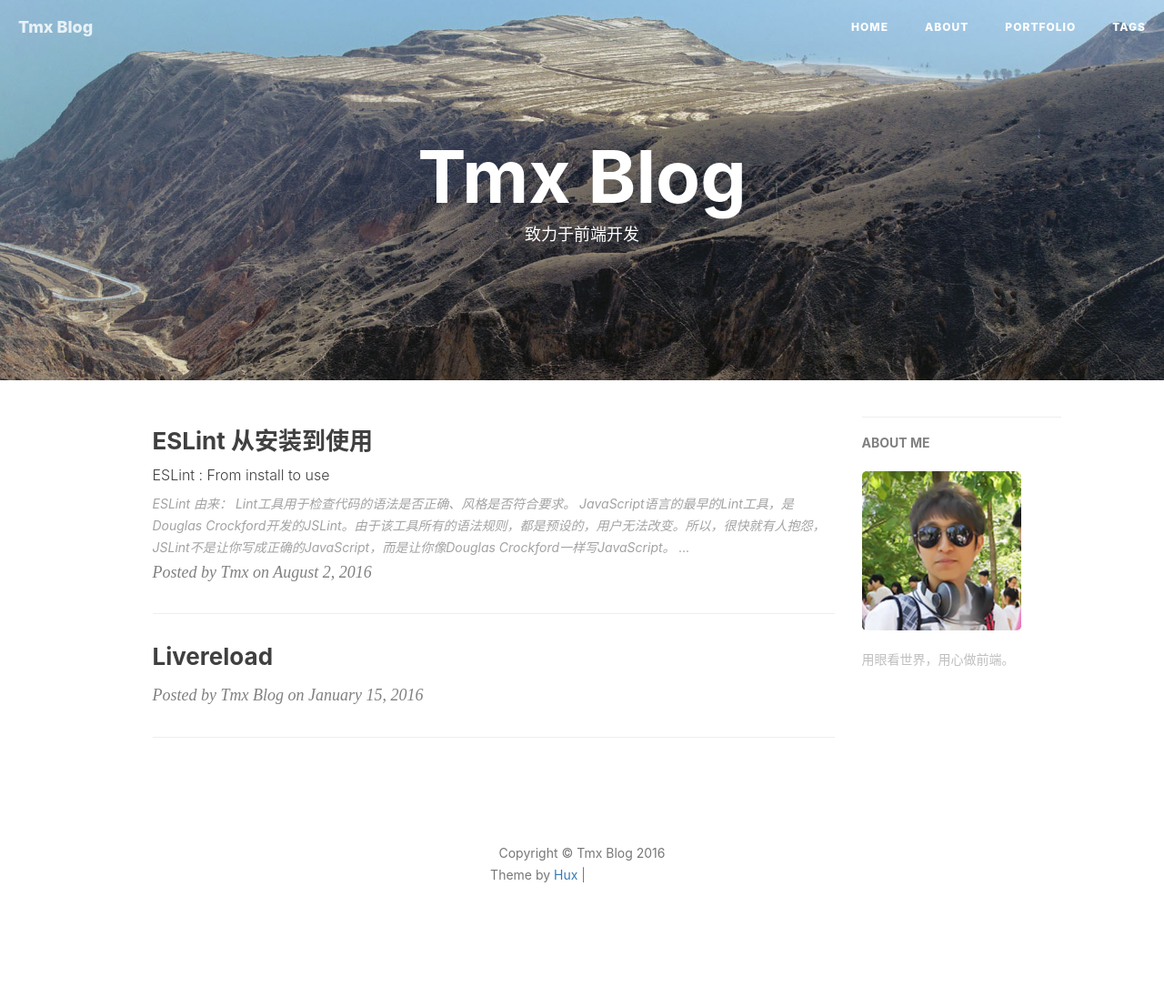
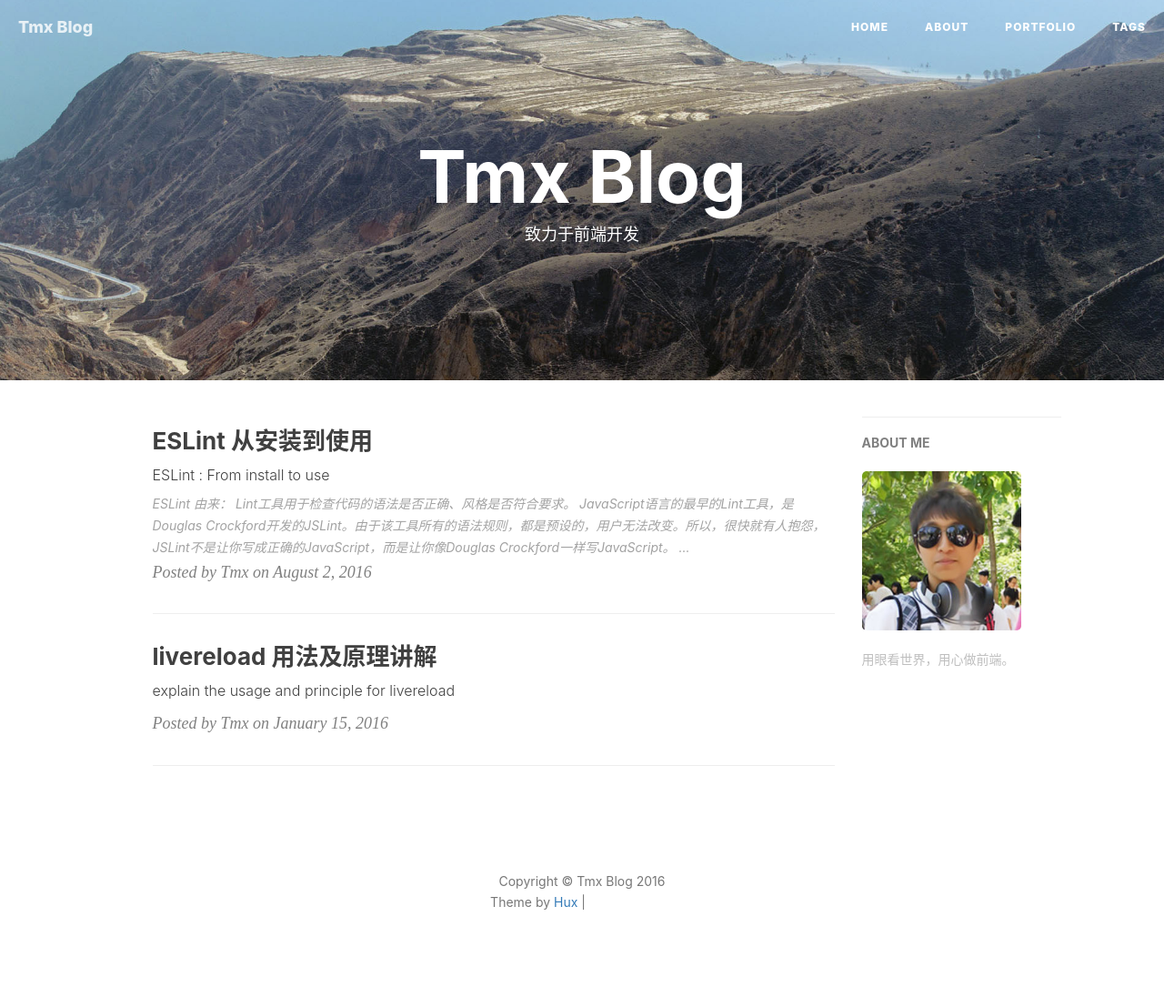
Before and after one commit to ShineMy/ShineMy.github.io, a Jekyll site: the page built from index.html, in a window 1280 px wide. Shown: the whole page at 91% size. Built offline with Jekyll 4.4.1, drawn with Linux system fonts in a browser that asks for light colours; nearby versions of some CDN libraries; the list of posts is cut into pages by our own code; comment, search, counter and statistics services are not loaded; before the commit the page ends 1066 px from its top, so only the background shows below that; grey boxes are pictures that could not be loaded.

Commit message:
更新多说

```diff
--- a/_config.yml
+++ b/_config.yml
@@ -5,7 +5,7 @@
 email: tmx_web@163.com
 description: "这里是汤明兴的个人博客。"
 keyword: "汤明兴, tmx, 博客, 个人网站, 互联网, 前端, Tmx"
-# url: ""              # your host, for absolute URL
+url: "ShineMy.github.io"              # your host, for absolute URL
 baseurl: ""                             # for example, '/blog' if your blog hosted on 'host/blog'
 
 
--- a/_posts/2016-01-15-livereload.markdown
+++ b/_posts/2016-01-15-livereload.markdown
@@ -0,0 +1,9 @@
+---
+layout:     post
+title:      "livereload 用法及原理讲解"
+subtitle:   "explain the usage and principle for livereload"
+date:       2016-01-15
+author:     "Tmx"
+tags:
+    - 前端开发
+---
```
